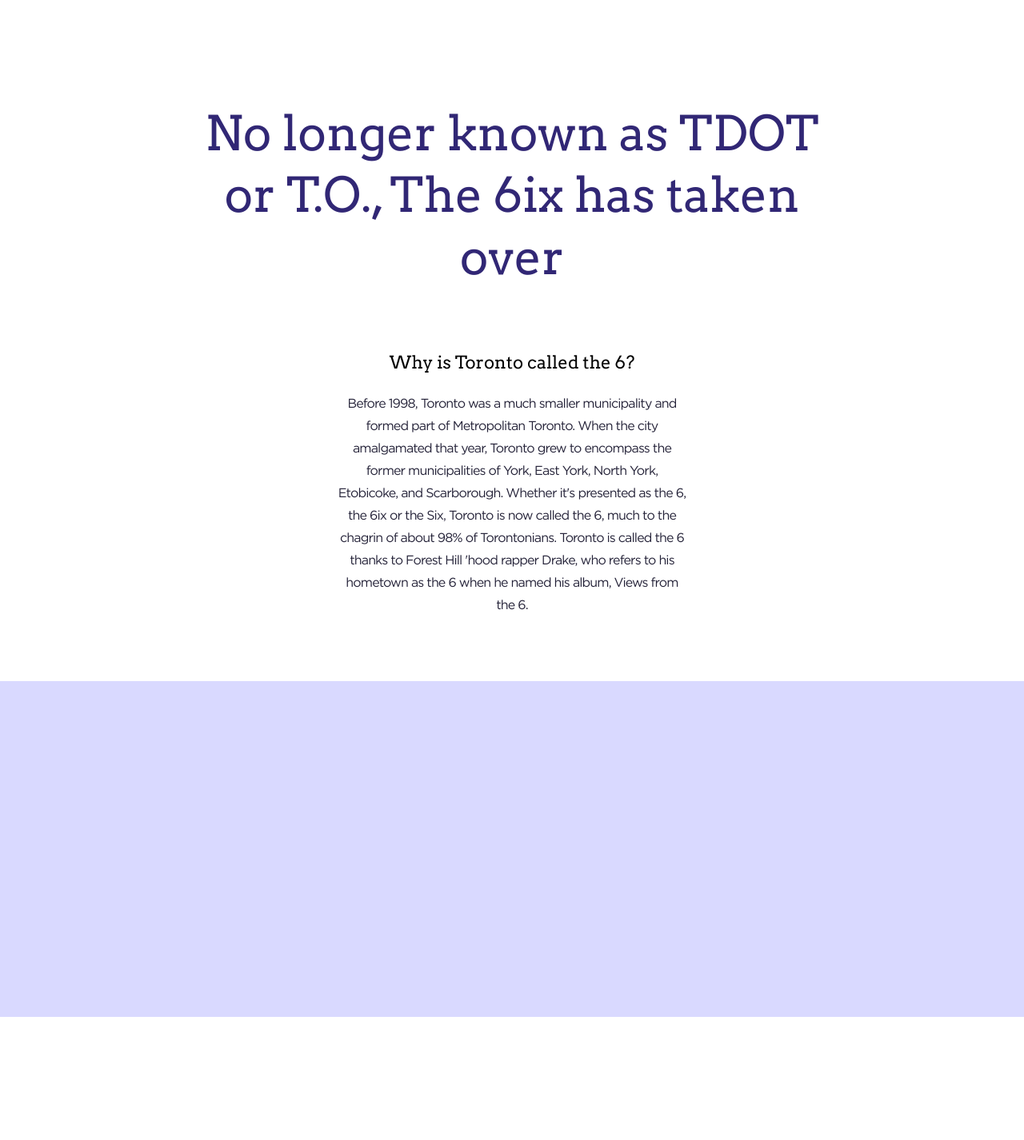
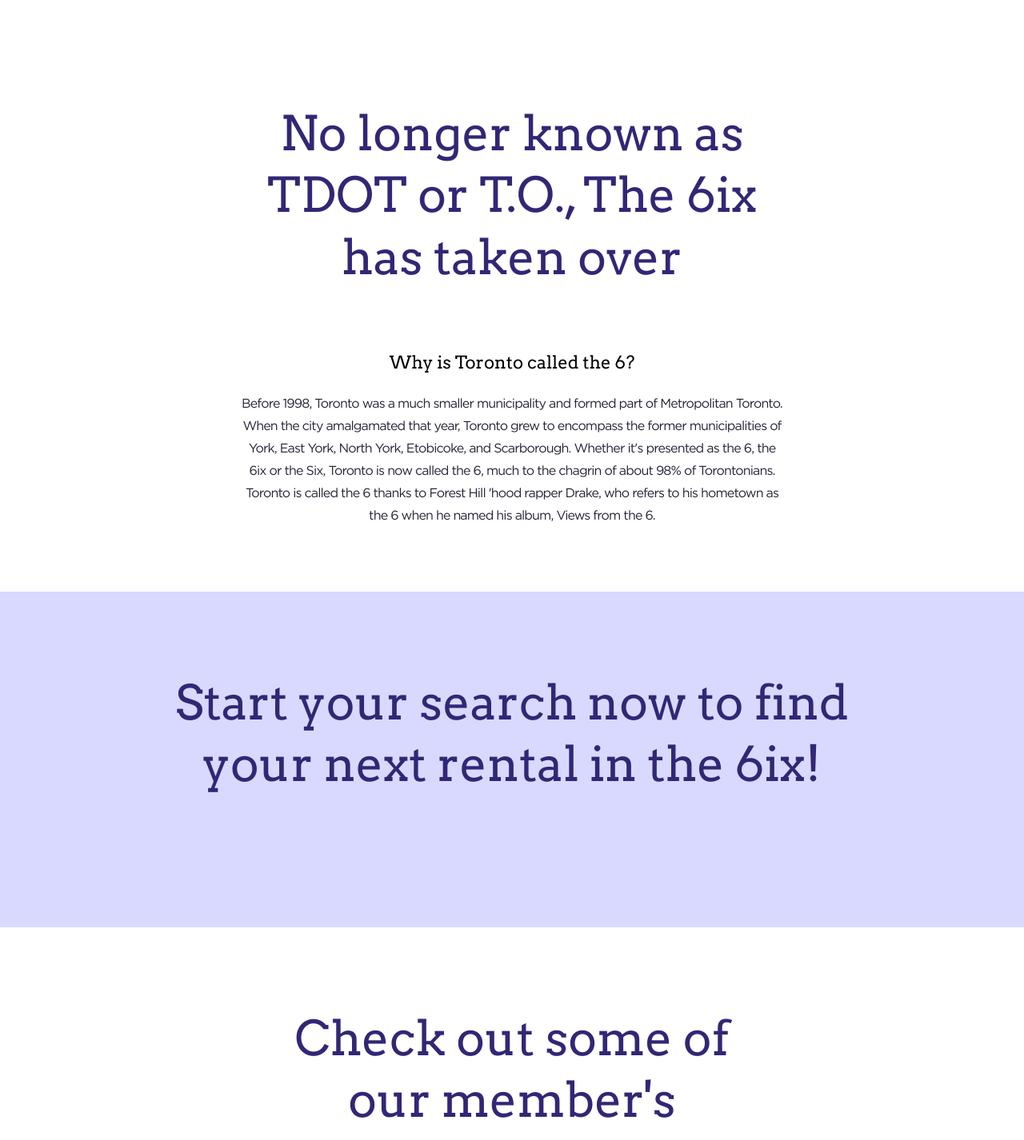
Before and after one commit to JuanTValdez/Living-in-the-Six, a React (Create React App) app: page / in a window 1280 px wide. Shown: the part 880-2306 px from the top of the page at 80% size. Before the commit the page ends 2152 px from the top, so only its background shows below. Built offline with nearby package versions, Linux system fonts and the light colour scheme.

Commit message:
continue homepage layout

```diff
--- a/src/components/Home.js
+++ b/src/components/Home.js
@@ -68,9 +68,8 @@ export default function Home() {
 					</form>
 				</div>
 			</div>
-
-			<section className='section-1'>
-				<h1 className='headline font-size-60'>
+			<section className='section-1-container'>
+				<h1 className='headline-60 headline font-size-60'>
 					No longer known as TDOT or T.O., The 6ix has taken over
 				</h1>
 				<h5 className='sub-heading font-size-22'>
@@ -87,9 +86,62 @@ export default function Home() {
 					named his album, Views from the 6.
 				</p>
 			</section>
+			<div className='heading-2-wrapper'>
+				<h1 className='headline-60 font-size-60'>
+					Start your search now to find your next rental in the 6ix!
+				</h1>
+			</div>
 
-			<div className='heading-2-wrapper'>
-				<h1></h1>
+			<div className='section-2-container'>
+				<h1 className='headline-60 font-size-60'>
+					Check out some of our member's preferred neighborhoods!
+				</h1>
+				<div className='grid-container'>
+					<p className='headline-info font-size-16'>
+						Its location is considered one of its finest assets being a
+						10-minute walk to the Lakeshore, 15-minute streetcar ride to the
+						financial core and a 20-minute walk from the
+						entertainment/fashion/gallery districts of King St. West. Over 20
+						new restaurants have opened in the past 3 years, providing the
+						residents and workers in the community with many eclectic places to
+						dine and enjoy their developing neighbourhood. Many Canadian and US
+						design and technology firms have located to Liberty Village,
+						creating many jobs for the increasing number of citizens that have
+						moved into the growing neighbourhood.
+					</p>
+					<img src='' alt='' />
+
+					<img src='' alt='' />
+					<p className='headline-info font-size-16'>
+						Cabbagetown is one of Toronto's most popular neighbourhoods. Its
+						residents come from a wide variety of backgrounds, however they all
+						share a strong sense of community spirit and pride in their
+						neighbourhood. This community spirit is put on display every
+						September during the Cabbagetown Fall Festival that runs for an
+						entire weekend and features a mini marathon, historical walking
+						tours, a parade and a community wide yard sale. The neighbourhood is
+						home to many artists, musicians, journalists and writers. Other
+						residents include professors, doctors and social workers, many
+						affiliated with the nearby University of Toronto. Proximity to the
+						financial district and downtown core have also made the area
+						popular.
+					</p>
+
+					<p className='headline-info font-size-16'>
+						Professional singles and couples are flocking to CityPlace, one of
+						Toronto's newest neighbourhoods. CityPlace is a master planned
+						community situated on 45 acres of prime downtown Toronto real
+						estate. CityPlace encompasses 5.4 million square feet of residential
+						and commercial space making this one of the highest density
+						neighbourhoods in Toronto. Residents enjoy a commute free live, work
+						and play lifestyle. At the heart of this urban development is
+						Artspace, an outdoor public art gallery featuring installations and
+						sculptures dispersed throughout the neighbourhood. The focal point
+						of the neighbourhood is Canoe Landing Park, an 8 acre park dotted
+						with a myriad of art installations.
+					</p>
+					<img src='' alt='' />
+				</div>
 			</div>
 		</>
 	);
--- a/src/styles/Home.css
+++ b/src/styles/Home.css
@@ -43,19 +43,13 @@
 	height: 32px;
 }
 
-.section-1 {
+.section-1-container {
 	width: 65lvw;
 	margin: 18rem auto 0;
 	text-align: center;
 
 	.headline {
-		font-family: 'Arvo-Regular';
-		font-weight: normal;
-		text-align: center;
-		line-height: 1.29;
-
 		margin-bottom: 8rem;
-		color: var(--dark-slate-blue);
 	}
 
 	.sub-heading {
@@ -65,20 +59,48 @@
 		margin-bottom: 2.5rem;
 	}
 
-	.headline-info {
+	& {
 		width: 53%;
-		margin: 0 auto 8rem;
-		text-align: center;
-		font-family: 'Gotham-Book';
-
-		text-align: center;
-		line-height: 1.75;
-		letter-spacing: -0.88px;
-		color: var(--dark);
 	}
 }
 
 .heading-2-wrapper {
 	height: 420px;
 	background-color: var(--pale-lilac);
+	padding-top: 10rem;
+
+	& h1 {
+		width: 70%;
+		margin: 0 auto;
+	}
 }
+
+.headline-info {
+	/* width: 53%; */
+	margin: 0 auto 8rem;
+	text-align: center;
+	font-family: 'Gotham-Book';
+
+	text-align: center;
+	line-height: 1.75;
+	letter-spacing: -0.88px;
+	color: var(--dark);
+}
+
+.headline-60 {
+	font-family: 'Arvo-Regular';
+	font-weight: normal;
+	text-align: center;
+	line-height: 1.29;
+	color: var(--dark-slate-blue);
+}
+
+.section-2-container {
+	padding: 10rem 36rem 0;
+}
+
+.grid-container {
+	display: grid;
+	grid-template-columns: repeat(2, 1fr);
+	grid-template-rows: repeat(3, 1fr);
+}
```
